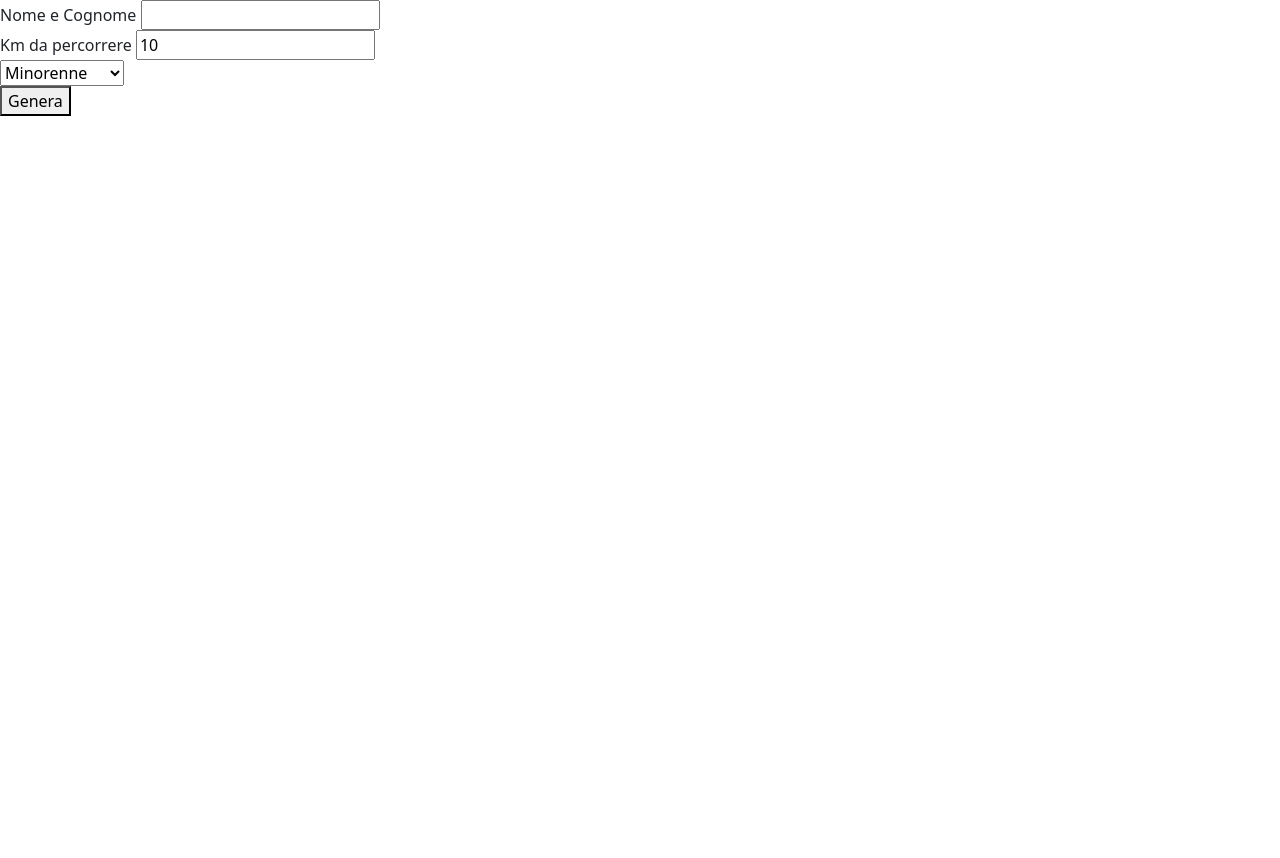
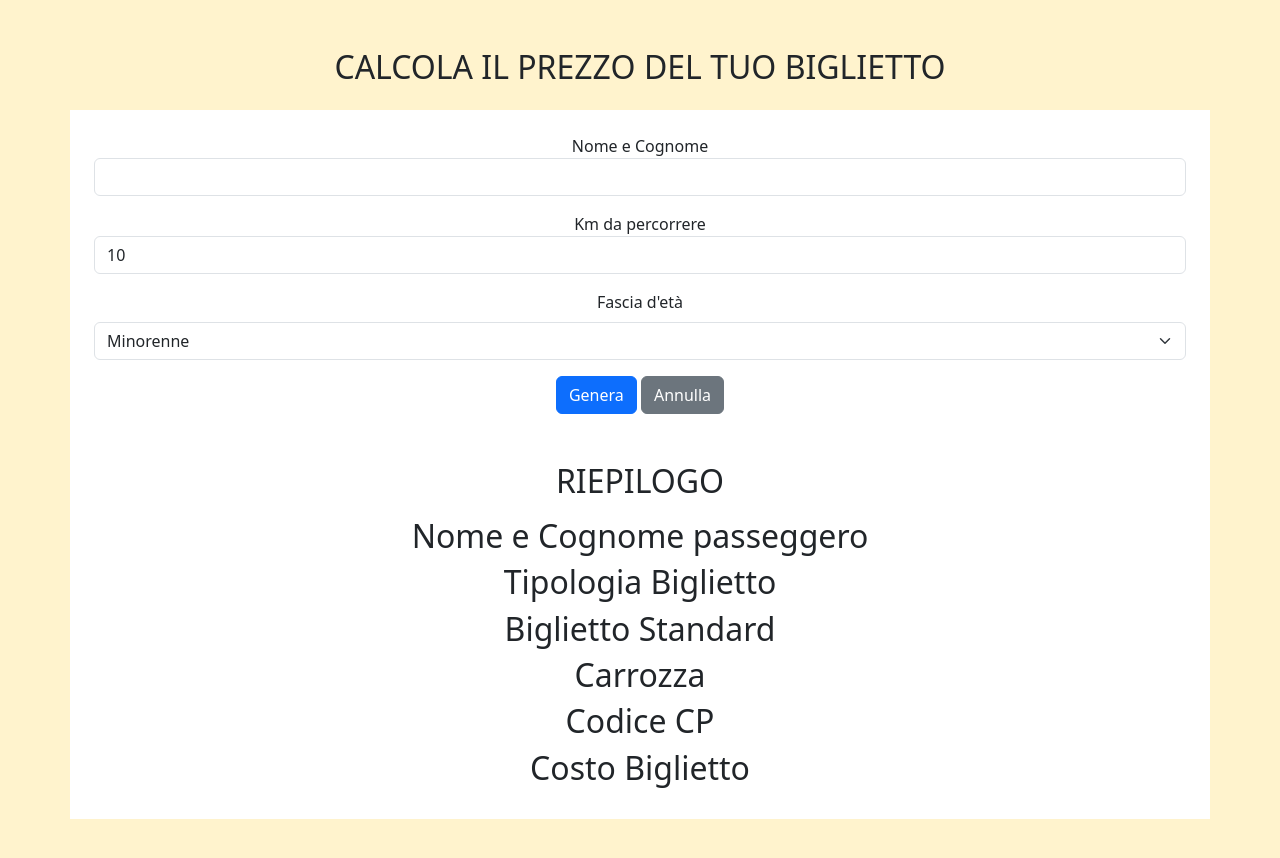
Before and after one commit to dianatoti/js-biglietto-treno-form, a plain HTML site: page index.html in a window 1280 px wide. Before the commit the page ends 800 px from the top, so only its background shows below. Drawn offline with nearby package versions, Linux system fonts and the light colour scheme.

Commit message:
feat: cambiato lingua, aggi unto e sistemato html, selezionato input e elementi in js

```diff
--- a/index.html
+++ b/index.html
@@ -1,5 +1,5 @@
 <!DOCTYPE html>
-<html lang="en">
+<html lang="it">
 
 <head>
     <meta charset="UTF-8">
@@ -9,23 +9,55 @@
         integrity="sha384-sRIl4kxILFvY47J16cr9ZwB07vP4J8+LH7qKQnuqkuIAvNWLzeN8tE5YBujZqJLB" crossorigin="anonymous">
 </head>
 
-<body>
+<body class="bg-warning-subtle py-5">
     <main>
-        <form action="treno-form">
-        <div>
+        <div class="container text-center">
+            <h2 class="mb-4">CALCOLA IL PREZZO DEL TUO BIGLIETTO</h2>
+            <div class="row d-block">
+                <div class="col-12 bg-white p-4">
+                    <form id="treno-form">
+                        <div class="mb-3">
                             <label for="name">Nome e Cognome</label>
-            <input autocomplete="off" type="text" id="name">
+                            <input autocomplete="off" type="text" id="name" class="form-control">
                         </div>
-        <div>
+                        <div class="mb-3">
                             <label for="km">Km da percorrere</label>
-            <input autocomplete="off" type="text" value="10" id="km">
+                            <input autocomplete="off" type="text" value="10" id="km" class="form-control">
                         </div>
-        <select>Fascia d'età>
+                        <div class="mb-3">
+                            <label class="form-label">Fascia d'età</label>
+                            <select id="age" class="form-select">
                             <option value="min">Minorenne</option>
                             <option value="mag">Maggiorenne</option>
                         </select>
+                        </div>
+                            <button type="submit" id="send-btn" class="btn btn-primary">Genera</button>
+                        <button type="reset" class="btn btn-secondary">Annulla</button>
+                    </form>
+                </div>
+
+                <div class="col-12 bg-white p-4">
+                    <div class="card-header mb-3">
+                        <h2>RIEPILOGO</h2>
+                    </div>
                     <div>
-            <button type="submit" id="send-btn">Genera</button>
+                        <h2 class="f-name">Nome e Cognome passeggero</h2>
+                    </div>
+                    <div>
+                        <h2>Tipologia Biglietto</h2>
+                    </div>
+                    <div>
+                        <h2 class="f-type">Biglietto Standard</h2>
+                    </div>
+                    <div>
+                        <h2 class="f-car">Carrozza</h2>
+                    </div>
+                    <div>
+                        <h2 class="f-cp">Codice CP</h2>
+                    </div>
+                    <div>
+                        <h2 class="f-price">Costo Biglietto</h2>
+                    </div>
                 </div>
                     </form>
     </main>
--- a/js/script.js
+++ b/js/script.js
@@ -23,7 +23,17 @@ console.log(`Il prezzo del biglietto è ${costoTotale.toFixed(2)}€`);
 
 
 // form
-// const formElem = document.getElementById("treno-form");
-// console.log(formElem);
+const formElem = document.getElementById("treno-form");
+console.log(formElem);
 
 // imputs
+const nameInput = document.getElementById("name");
+const kmInput = document.getElementById("km");
+const ageInput = document.getElementById("age");
+
+// elementi del riepilogo
+const passengerNameElem = document.querySelector(".f-name");
+const typeElem = document.querySelector("f-type");
+const carElem = document.querySelector(".f-car");
+const cpElem = document.querySelector(".f-cp");
+const priceElem = document.querySelector(".f-price");
```
Lines whose indentation alone changed are shown as unchanged.
